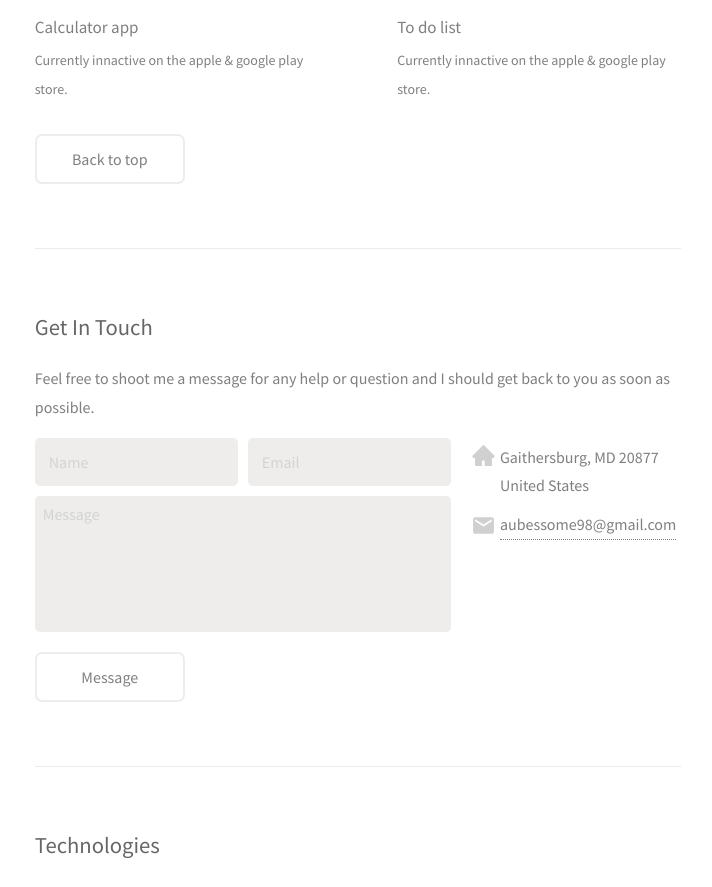
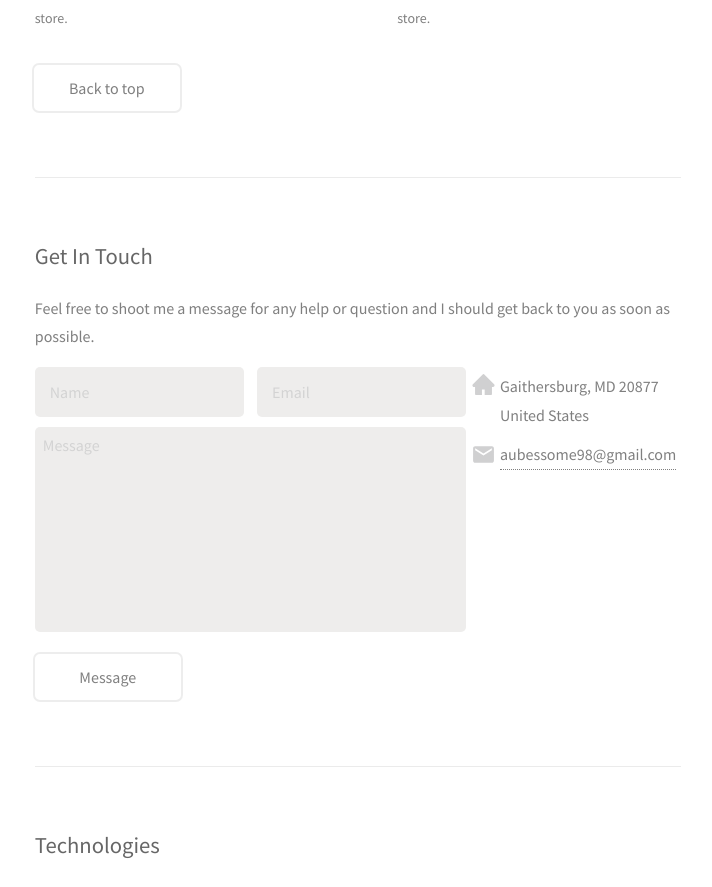
Before and after one commit to Relie9828/portfolio, a React (Create React App) app: page / in a window 1280 px wide. Shown: the part 1423-2310 px from the top of the page, without its empty margins (403-1115 px from the left). Built offline with nearby package versions, Linux system fonts and the light colour scheme.

Commit message:
Adjusted stylings.

```diff
--- a/src/App.css
+++ b/src/App.css
@@ -92,7 +92,6 @@
 
   .intro {
     text-align: right;
-    color: white;
     font-size: 14pt;
     color: rgba(255, 254, 255, 0.8);
     font-weight: 400;
@@ -199,6 +198,7 @@
     background-color: transparent;
     cursor: pointer;
     margin-bottom: 4rem;
+    margin-left: -3px;
     transition: 0.3s ease-in;
   }
 
@@ -258,7 +258,7 @@
     justify-content: center;
     align-items: center;
     border-radius: 10px;
-    height: 200px;
+    aspect-ratio: 1.6;
     background-color: rgba(0, 0, 0, 0.5);
     transition: 0.3s ease-in;
     width: 100%;
@@ -289,7 +289,7 @@
     border-radius: 10px;
     object-fit: cover;
     width: 100%;
-    height: 200px;
+    aspect-ratio: 1.6;
     transition: .3s ease-in-out;
   }
 
@@ -339,6 +339,7 @@
   }
 
   .text-input-container {
+    width: 100%;
     display: flex;
     flex-direction: column;
     justify-content: flex-start;
@@ -355,27 +356,47 @@
   }
 
   .name-email {
+    width: 100%;
     display: flex;
     flex-direction: row;
-    width: 100%;
-    align-items: flex-start;
+    align-items: flex-end;
     justify-content: space-between;
   }
 
+  .name-container {
+    display: flex;
+    align-items: flex-end;
+    width: 100%;
+  }
+
+  .email-container {
+    display: flex;
+    align-items: flex-end;
+    justify-content: flex-end;
+    width: 100%;
+  }
+
   input {
-    width: 175px;
+    width: 83%;
     border: none;
     font-size: medium;
     margin-bottom: 10px;
-    padding: 14px;
+    padding: 15px;
     background-color: #EEEDEC;
     border-radius: 5px;
     transition: .3s ease-in-out;
   }
 
+  .message{
+    width: 100%;
+    display: flex;
+    align-items: flex-start;
+    justify-content: flex-start;
+  }
+
   #message {
-    width: 400px;
-    height: 120px;
+    width: 100%;
+    aspect-ratio: 2.2;
     font-size: medium;
     background-color: #EEEDEC;
     border-radius: 5px;
@@ -396,6 +417,7 @@
     background-color: transparent;
     cursor: pointer;
     margin-bottom: 4rem;
+    margin-left: -2px;
     transition: 0.3s ease-in;
   }
 
@@ -633,7 +655,7 @@
             font-size: 13pt;
             transition: .3s ease-in-out;
             text-align: center;
-            width: 100%;
+            width: 80%;
           }
 
           .icon-content {
@@ -682,10 +704,10 @@
           }
 
           .intro {
+            width: 65%;
             font-size: 13pt;
             transition: .3s ease-in-out;
             text-align: center;
-            width: 375px;
             transition: .3s ease-in-out;
             color: rgba(255, 254, 255, 1);
           }
@@ -739,6 +761,10 @@
             transition: .3s ease-in-out;
           }
 
+          input {
+            width: 85%;
+          }
+
           .button-container {
             align-self: flex-start;
             transition: .3s ease-in-out;
@@ -751,7 +777,6 @@
             width: 100%;
             height: 10rem;
             justify-content: center;
-            background-color: red;
             object-fit: cover;
             background-image: url('../src/images/valley.jpg');
             background-repeat: no-repeat;
@@ -925,13 +950,6 @@
             transition: .3s ease-in-out;
           }
 
-          .text-input-address {
-            flex-direction: column;
-            justify-content: center;
-            align-items: flex-start;
-            transition: .3s ease-in-out;
-          }
-
           .action-3 {
             margin-bottom: 1rem;
             transition: .3s ease-in-out;
@@ -956,12 +974,37 @@
           }
 
           input {
-            width: 42%;
+            width: 83%;
+          }
+        }
+
+
+        @media screen and (max-width: 467px) {
+          .intro {
+            width: 80%;
+          }
+
+          .work-items-row {
+            flex-direction: column;
             transition: .3s ease-in-out;
           }
 
-          #message {
-            width: 97%;
+          .work-item {
+            width: 90%;
+            margin-bottom: 1rem;
             transition: .3s ease-in-out;
           }
+
+          .name-email {
+            flex-direction: column;
+          }
+
+          input {
+            width: 100%;
+          }
+
+          .email-container {
+            width: 100%;
+            justify-content: flex-start;
+          }
         }
--- a/src/Components/SendMessage.jsx
+++ b/src/Components/SendMessage.jsx
@@ -13,13 +13,20 @@ export default function SendMessage ({ props }) {
                 </p>
                 <div className="text-input-address">
                     <div className="text-input-container">
-                        <form method="post" action="submit">
+                        <form className='form' method="post" action="submit">
                             <div className="text-input-content">
                                 <div className='name-email'>
-                                    <input type="text" name="name" id="name" placeholder="Name" />
-                                    <input type="email" name="email" id="email" placeholder="Email" />
+                                    <div className='name-container'>
+                                        <input type="text" id="name" placeholder="Name" />
+                                    </div>
+
+                                    <div className='email-container'>
+                                        <input type="email" id="email" placeholder="Email" />
+                                    </div>
                                 </div>
-                                <textarea name="message" id="message" placeholder="Message"></textarea>
+                                <div className='message' >
+                                    <textarea name="message" id="message" placeholder="Message" />
+                                </div>
                             </div>
                         </form>
                         <button className="action-3" type="submit" >Message</button>
```
